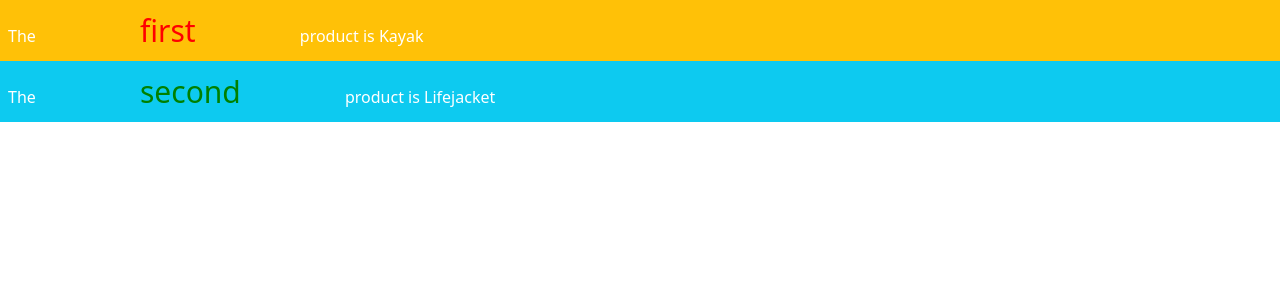
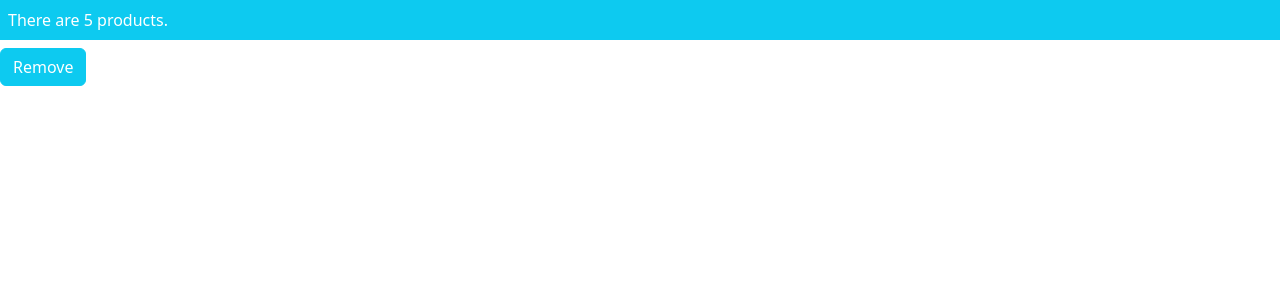
Before and after one commit to kirtnoel/Angular16Project, an Angular app: page / in a window 1280 px wide. Shown: the top 300 px of the page. Built offline with nearby package versions, Linux system fonts and the light colour scheme.

Commit message:
listing 12.2

```diff
--- a/src/app/component.ts
+++ b/src/app/component.ts
@@ -9,34 +9,17 @@ import { Product } from "./product.model";
 export class ProductComponent {
     private model: Model = new Model();
 
+    targetName: string = "Kayak";
+
     products = computed<Product[]>(() => this.model.Products());
 
     count = computed<number>(() => this.products().length);
 
-    classes = computed<string>(() =>
-        this.count() == 5 ? "bg-success" : "bg-warning");
-
-    getClasses(key: number) {
-        return "p-2 " + (((this.products()[key].price ?? 0) > 50)
-            ? "bg-info" : "bg-warning");
+    product(key: number): Product | undefined {
+        return this.model.getProduct(key);
     }
 
-    getClassMap(key: number): Object {
-        let product = this.products()[key];
-        return {
-            "text-center bg-danger": product.name == "Kayak",
-            "bg-info": (product.price ?? 0) < 50
-        };
-    }
-
-    fontSizeWithUnits: string = "30px";
-    fontSizeWithoutUnits: string= "30";
-
-    getStyles(key: number) {
-        return {
-            fontSize: "30px",
-            "margin.px": 100,
-            color: (this.products()[key].price ?? 0) > 50 ? "red" : "green"
-        };
+    removeProduct() {
+        this.model.deleteProduct(this.model.Products()[0].id ?? 0);
     }
 }
--- a/src/app/template.html
+++ b/src/app/template.html
@@ -1,10 +1,9 @@
 <div class="text-white">
-  <div class="p-2 bg-warning">
-      The <span [ngStyle]="getStyles(0)">first</span>
-      product is {{products()[0].name}}
-  </div>
-  <div class="p-2 bg-info">
-      The <span [ngStyle]="getStyles(1)">second</span>
-      product is {{products()[1].name}}
+  <div class="bg-info p-2">
+    There are {{ count() }} products.
   </div>
 </div>
+
+<button class="btn btn-info text-white mt-2" (click)="removeProduct()">
+  Remove
+</button>
```
